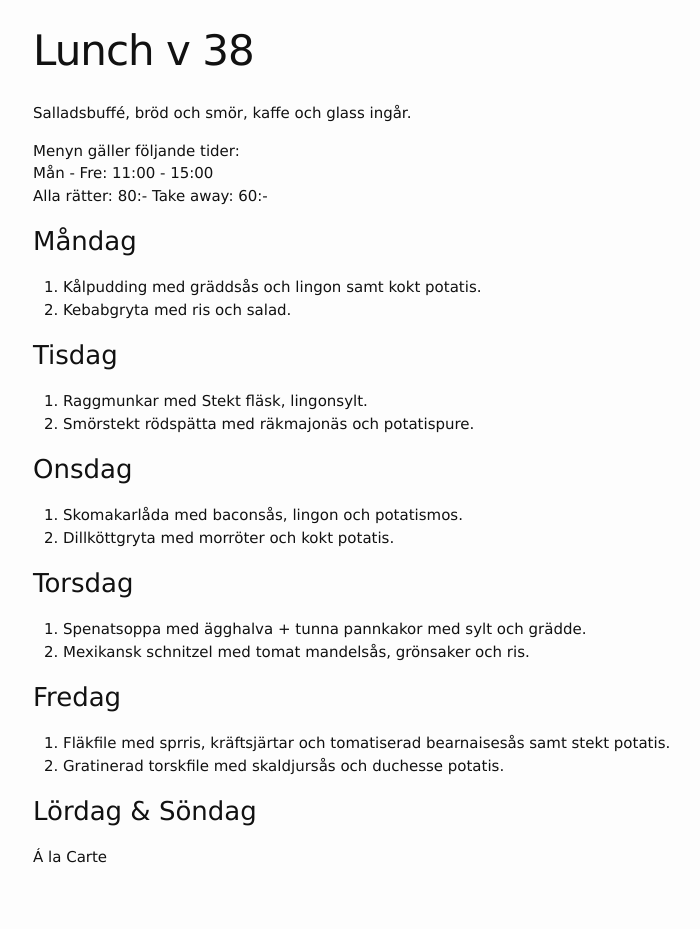
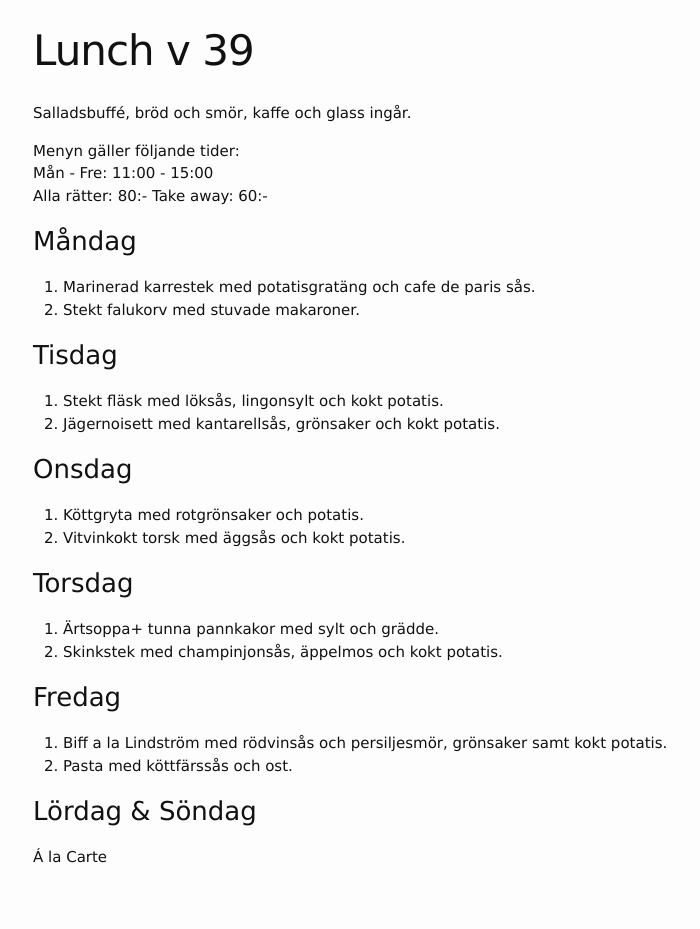
Before and after one commit to FarInn62/farinn62.github.io, a Jekyll site: the page built from lunch.md, in a window 1280 px wide. Shown: the whole page, without its empty margins (237-937 px from the left). Built offline with Jekyll 4.4.1, drawn with Linux system fonts in a browser that asks for light colours.

Commit message:
Update lunch.md

```diff
--- a/lunch.md
+++ b/lunch.md
@@ -1,6 +1,6 @@
 ---
 layout: foodmenu
-title: Lunch v 38
+title: Lunch v 39
 permalink: /lunch/
 published: true
 ---
@@ -12,28 +12,28 @@ Alla rätter: 80:- Take away: 60:-
 
 ### Måndag
 
-1. Kålpudding med gräddsås och lingon samt kokt potatis.
-2. Kebabgryta med ris och salad.
+1. Marinerad karrestek med potatisgratäng och cafe de paris sås.
+2. Stekt falukorv med stuvade makaroner.
 
 ### Tisdag
 
-1. Raggmunkar med Stekt fläsk, lingonsylt.
-2. Smörstekt rödspätta med räkmajonäs och potatispure.
+1. Stekt fläsk med löksås, lingonsylt och kokt potatis.
+2. Jägernoisett med kantarellsås, grönsaker och kokt potatis.
 
 ### Onsdag
 
-1. Skomakarlåda med baconsås, lingon och potatismos.
-2. Dillköttgryta med morröter och kokt potatis.
+1. Köttgryta med rotgrönsaker och potatis.
+2. Vitvinkokt torsk med äggsås och kokt potatis.
 
 ### Torsdag
 
-1. Spenatsoppa med ägghalva + tunna pannkakor med sylt och grädde.
-2. Mexikansk schnitzel med tomat mandelsås, grönsaker och ris.
+1. Ärtsoppa+ tunna pannkakor med sylt och grädde.
+2. Skinkstek med champinjonsås, äppelmos och kokt potatis.
 
 ### Fredag
 
-1. Fläkfile med sprris, kräftsjärtar och tomatiserad bearnaisesås samt stekt potatis.
-2. Gratinerad torskfile med skaldjursås och duchesse potatis.
+1. Biff a la Lindström med rödvinsås och persiljesmör, grönsaker samt kokt potatis.
+2. Pasta med köttfärssås och ost.
 
 ### Lördag & Söndag
 
```
